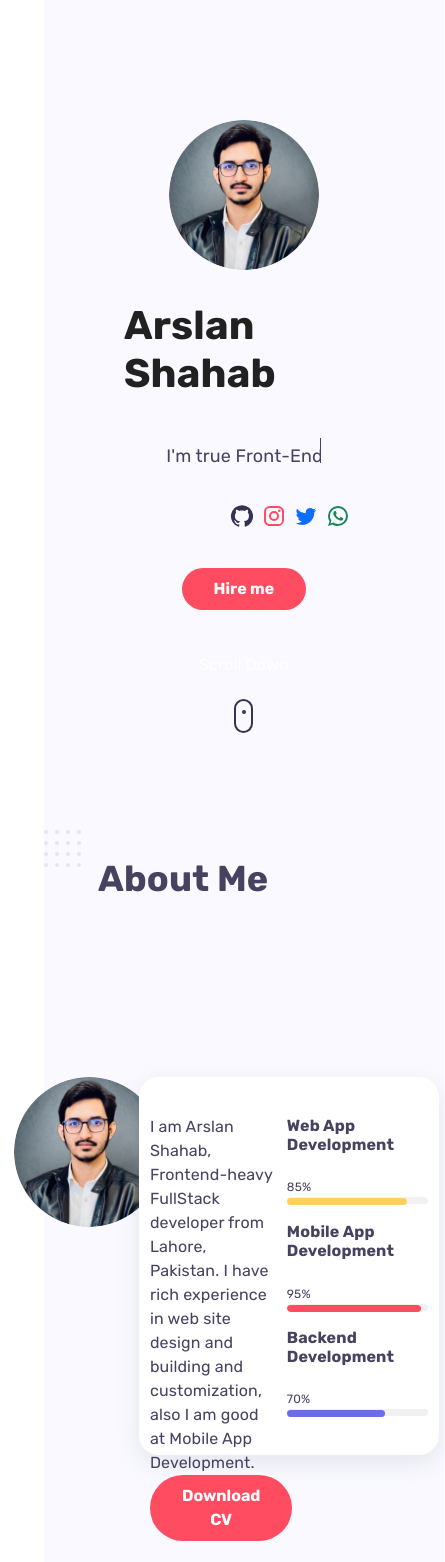
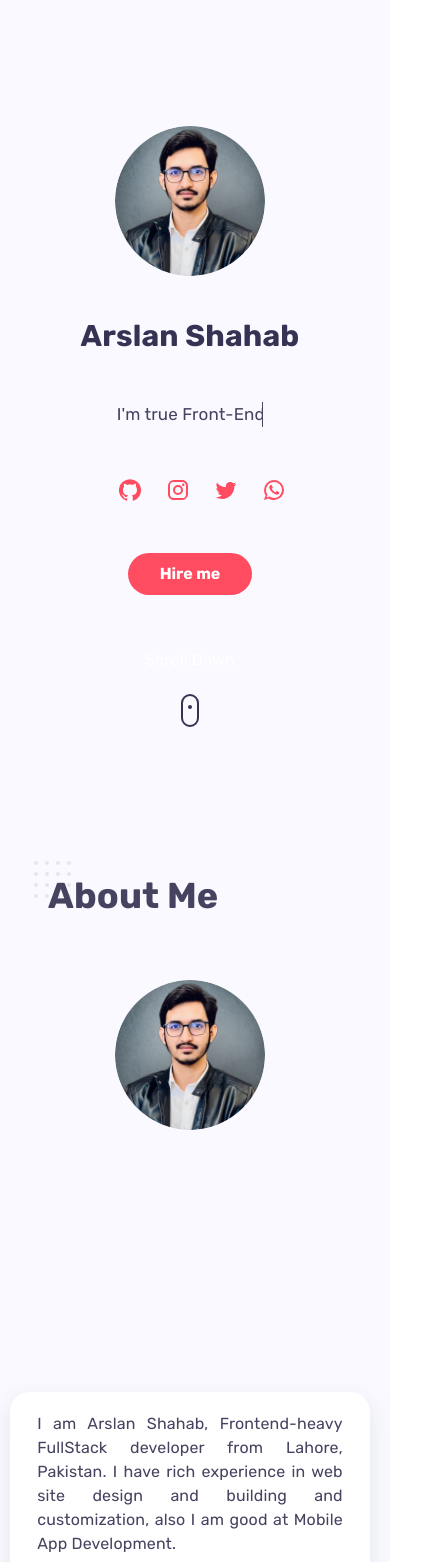
Before and after one commit to aliraza2u/portfolio-dev, a React (Create React App) app: page / in a window 390 px wide. Shown: the top 1562 px of the page, 445 px wide, since content can reach past the window. Built offline with nearby package versions, Linux system fonts and the light colour scheme.

Commit message:
fix the margin and flex in lay out component

```diff
--- a/package.json
+++ b/package.json
@@ -10,7 +10,9 @@
     "@testing-library/jest-dom": "^5.17.0",
     "@testing-library/react": "^13.4.0",
     "@testing-library/user-event": "^13.5.0",
+    "bootstrap": "^5.3.1",
     "react": "^18.2.0",
+    "react-bootstrap": "^2.8.0",
     "react-dom": "^18.2.0",
     "react-scripts": "5.0.1",
     "web-vitals": "^2.1.4"
--- a/src/components/About/About.css
+++ b/src/components/About/About.css
@@ -148,12 +148,22 @@
 }
 /* for tablets */
 
-@media screen and (max-width: 767px) {
-  /* .about {
+@media (max-width:768px) {
+
+
+  .about {
     height: auto;
     width: auto;
-    margin-left: -7.7%;
   }
+  .header{
+    margin-left: 11%;
+  }
+  .aboutme_heading {
+padding: 0px;
+  }
+  /* .section_title{
+    padding-left: 14px;
+  } */
 
   .aboutme_data {
     height: 120vh;
@@ -193,5 +203,5 @@
   .about_cv2 {
     width: 100%;
     padding: 20px;
-  } */
+  }
 }
--- a/src/components/Header/Header.css
+++ b/src/components/Header/Header.css
@@ -25,9 +25,10 @@
 }
 
 
-@media (max-width:767px) {
-  /* .aboutme_heading{
-    padding-top: 80px;
+@media (max-width:768px) {
+  .aboutme_heading{
+    /* padding-top: 80px; */
+    padding: 0;
   }
   .section_title::before{
     content: "";
@@ -40,7 +41,10 @@
     top: 24px;
   }
   .section_title{
-    padding-left: 69px;
-    padding-bottom: 0rem;
-  } */
+    padding-bottom: 2rem;
+    padding-left: 14px;
+  }
+  .btn_wrap{
+padding: 0;
+  }
 }
--- a/src/components/Home/Home.css
+++ b/src/components/Home/Home.css
@@ -161,7 +161,7 @@ p {
 
 
 @media (max-width:767px) {
-  /* .intro-logo img{
+  .intro-logo img{
     width: 150px;
     height:150px
 
@@ -192,6 +192,6 @@ margin-top: -3rem;
   }
   .btn_text{
     margin-top: -2rem;
-  } */
+  }
 
 }
--- a/src/components/Home/Index.jsx
+++ b/src/components/Home/Index.jsx
@@ -14,9 +14,23 @@ const Index = () => {
         <div className="intro-logo">
           <img src="/img/profile-pic.png" alt="" />
         </div>
-        <h1>Arslan Shahab</h1>
-        <div className="intro-txt-parent">
-          <p className="intro-txt">I'm true Front-End Developer</p>
+        <h1
+          style={{
+            fontWeight: "800",
+            color: "#353353",
+            marginTop: "5px",
+            marginBottom: "25px",
+          }}
+        >
+          Arslan Shahab
+        </h1>
+        <div className="intro-txt">
+          <p
+            className="intro-txt"
+            style={{ marginTop: "-20px", fontSize: "17px", lineHeight: 1.5 }}
+          >
+            I'm true Front-End Developer
+          </p>
         </div>
         <div className="intro-icon">
           {HOMEICONS.map((element) => {
@@ -47,15 +61,16 @@ const Index = () => {
 export default Index;
 const HOMEICONS = [
   {
-    icon: <GitHubIcon style={{ color: "#353353" }} />,
+    icon: <GitHubIcon />,
+    color: "green",
   },
   {
     icon: <InstagramIcon />,
   },
   {
-    icon: <TwitterIcon style={{ color: "#0d6efd" }} />,
+    icon: <TwitterIcon />,
   },
   {
-    icon: <WhatsAppIcon style={{ color: "#198754" }} />,
+    icon: <WhatsAppIcon />,
   },
 ];
--- a/src/components/Layout/index.jsx
+++ b/src/components/Layout/index.jsx
@@ -81,20 +81,17 @@ function Layout(props) {
   return (
     <Box sx={{ display: "flex" }}>
       <CssBaseline />
-      {/* <AppBar
-        position="fixed"
-        sx={{
-          width: { sm: `calc(100% - ${drawerWidth}px)` },
-          ml: { sm: `${drawerWidth}px` },
-        }}
-      > */}
-      {/* <Toolbar> */}
+
       <IconButton
         color="inherit"
         aria-label="open drawer"
         edge="start"
         onClick={handleDrawerToggle}
-        sx={{ mr: 2, display: { sm: "none" } }}
+        sx={{ mr: 2, display: { sm: "none" },
+      "@media(max-width:768px)":{
+        display:"none",
+      }
+      }}
       >
         <MenuIcon />
       </IconButton>
@@ -105,7 +102,12 @@ function Layout(props) {
       {/* </AppBar> */}
       <Box
         component="nav"
-        sx={{ width: { sm: drawerWidth }, flexShrink: { sm: 0 } }}
+        sx={{ width: { sm: drawerWidth }, flexShrink: { sm: 0 },
+      "@media(max-width:768px)":{
+        margin:"0",
+        padding:"0",
+      }
+      }}
         aria-label="mailbox folders"
       >
         {/* The implementation can be swapped with js to avoid SEO duplication of links. */}
```
Also changed, not shown: 1 other file (tests, documents, lock files or other folders).
